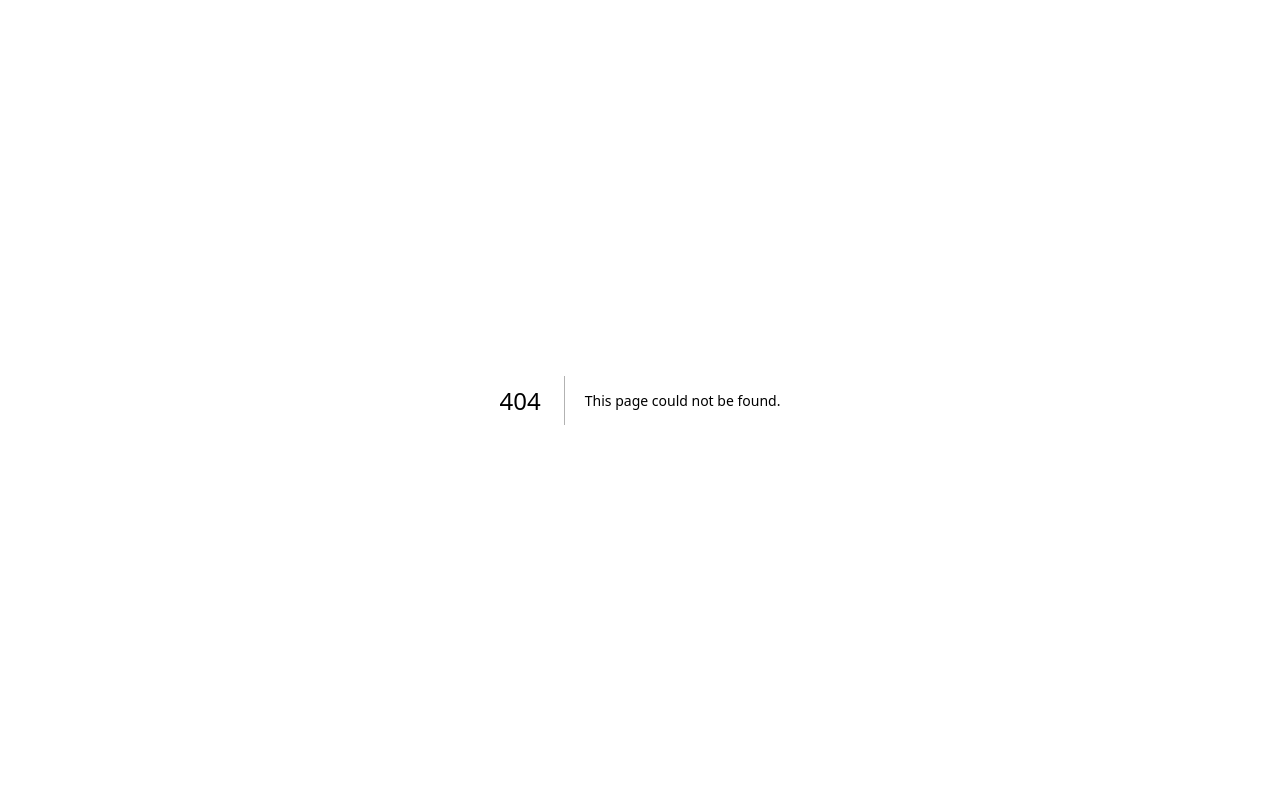
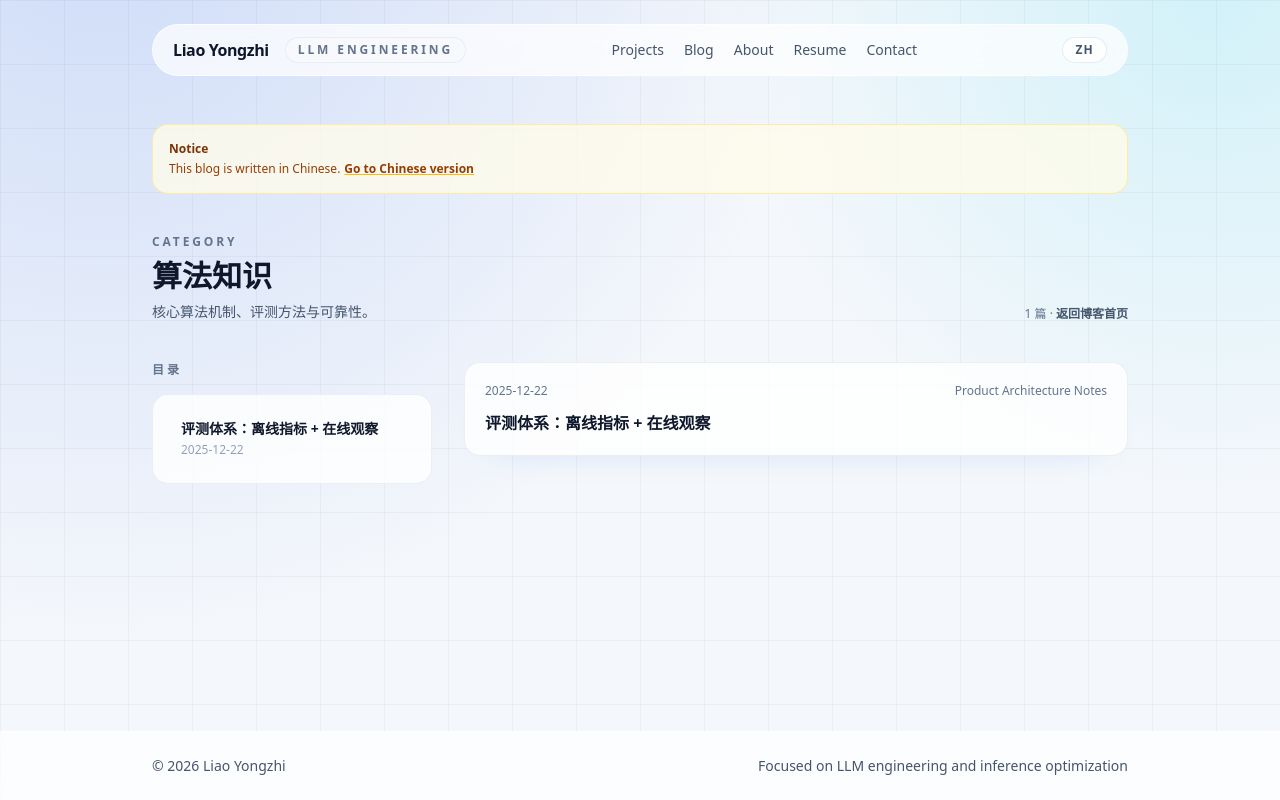
Before and after one commit to liaoyongzhi1010/website-lyz, a Next.js app: page /en/blog/algo in a window 1280 px wide. Before the commit this address had no page. Built offline with nearby package versions, Linux system fonts and the light colour scheme.

Commit message:
feat: add blog category pages

```diff
--- /dev/null
+++ b/src/app/(site)/[lang]/blog/[category]/page.tsx
@@ -0,0 +1,97 @@
+import Link from "next/link";
+import { notFound } from "next/navigation";
+import {
+  categories,
+  categoryMeta,
+  getPostsByCategory,
+  type Category,
+} from "@/lib/blog";
+
+export const dynamicParams = false;
+
+export function generateStaticParams() {
+  return categories.flatMap((category) => [
+    { lang: "zh", category },
+    { lang: "en", category },
+  ]);
+}
+
+export default async function BlogCategoryPage({
+  params,
+}: {
+  params: Promise<{ lang?: string; category?: string }>;
+}) {
+  const resolvedParams = await params;
+  const lang =
+    resolvedParams?.lang === "en" || resolvedParams?.lang === "zh"
+      ? resolvedParams.lang
+      : "zh";
+  const category = resolvedParams?.category as Category | undefined;
+
+  if (!category || !categories.includes(category)) {
+    notFound();
+  }
+
+  const meta = categoryMeta[category];
+  const posts = await getPostsByCategory(category);
+
+  return (
+    <div className="flex flex-col gap-10">
+      <div className="flex flex-wrap items-end justify-between gap-4">
+        <div>
+          <p className="text-xs font-semibold uppercase tracking-[0.24em] text-slate-500">
+            Category
+          </p>
+          <h1 className="mt-2 text-3xl font-semibold text-slate-900">
+            {meta.title}
+          </h1>
+          <p className="mt-2 text-sm text-slate-600">{meta.description}</p>
+        </div>
+        <div className="text-xs text-slate-500">
+          {posts.length} 篇 ·{" "}
+          <Link className="font-semibold text-slate-600" href={`/${lang}/blog`}>
+            返回博客首页
+          </Link>
+        </div>
+      </div>
+
+      <div className="grid gap-8 lg:grid-cols-[280px_1fr]">
+        <aside className="space-y-4 lg:sticky lg:top-24 lg:self-start">
+          <p className="text-xs font-semibold uppercase tracking-[0.24em] text-slate-500">
+            目录
+          </p>
+          <div className="space-y-2 rounded-2xl border border-slate-200/70 bg-white/80 p-4">
+            {posts.map((post) => (
+              <Link
+                key={post.slug}
+                href={`/${lang}/blog/${category}/${post.slug}`}
+                className="block rounded-xl px-3 py-2 text-sm text-slate-700 hover:bg-slate-50"
+              >
+                <p className="font-semibold text-slate-900">{post.title}</p>
+                <span className="text-xs text-slate-400">{post.date}</span>
+              </Link>
+            ))}
+          </div>
+        </aside>
+
+        <section className="space-y-4">
+          {posts.map((post) => (
+            <Link
+              key={post.slug}
+              href={`/${lang}/blog/${category}/${post.slug}`}
+              className="block rounded-2xl border border-slate-200/70 bg-white/80 p-5 shadow-[0_16px_40px_-35px_rgba(37,99,235,0.4)] transition hover:-translate-y-0.5 hover:border-blue-200/70"
+            >
+              <div className="flex items-center justify-between text-xs text-slate-500">
+                <span>{post.date}</span>
+                <span>Product Architecture Notes</span>
+              </div>
+              <h2 className="mt-3 text-base font-semibold text-slate-900">
+                {post.title}
+              </h2>
+            </Link>
+          ))}
+        </section>
+      </div>
+    </div>
+  );
+}
```
